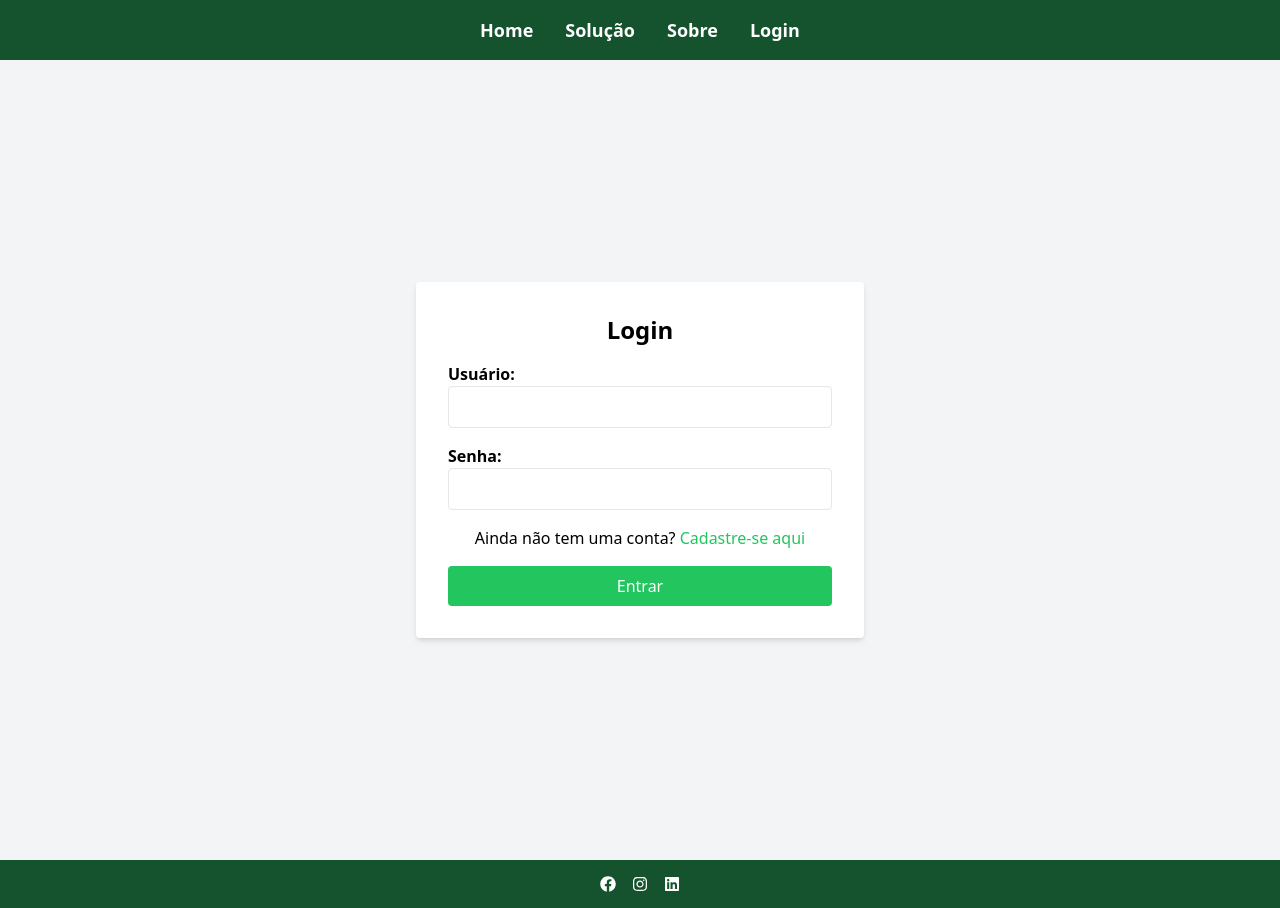
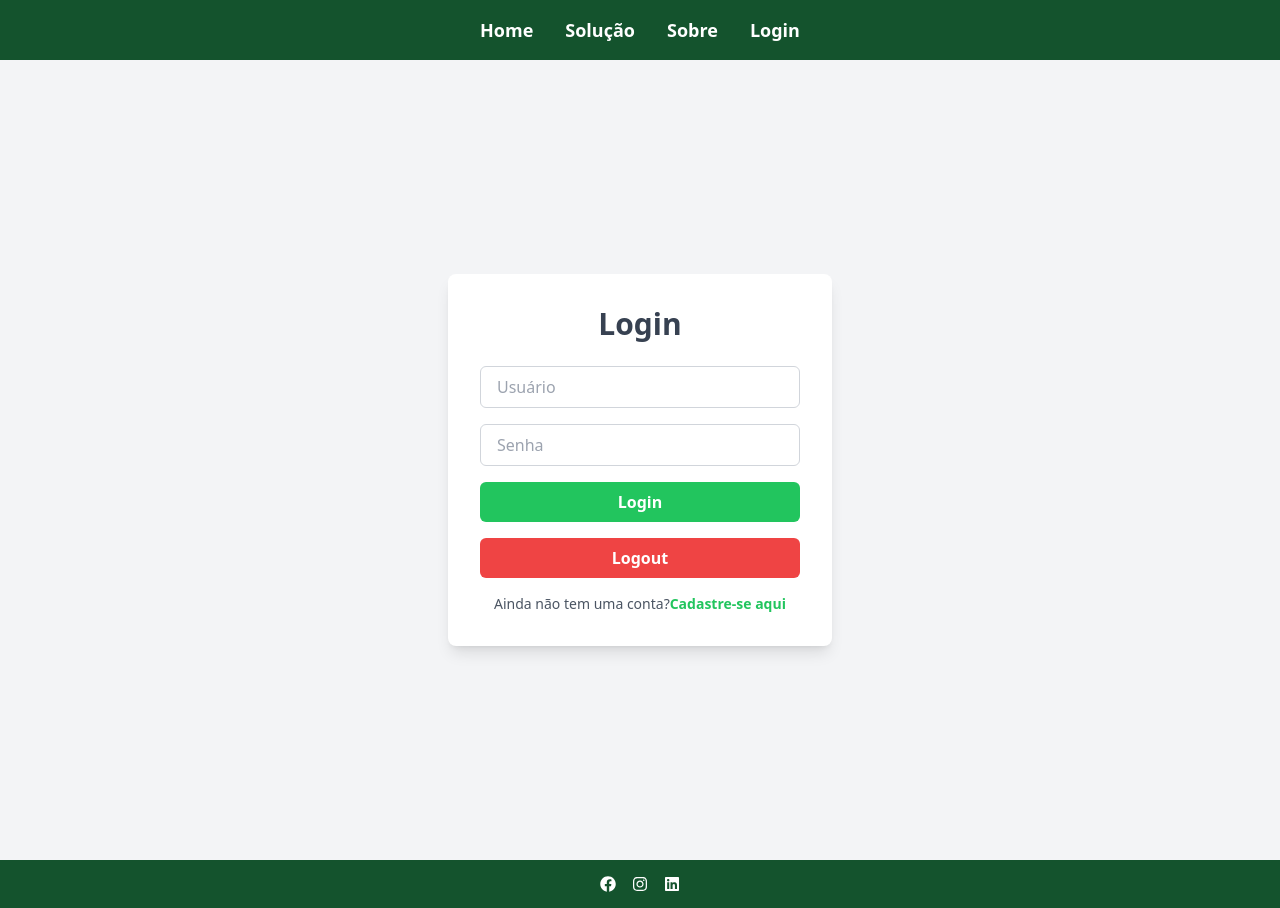
Before and after one commit to EduardoMadid/GS_WebFront, a React (Vite) app: page /login in a window 1280 px wide. Built offline with nearby package versions, Linux system fonts and the light colour scheme.

Commit message:
Melhorando o sessionstorage e arrumando algumas coisas no Home

```diff
--- a/src/routes/Home.jsx
+++ b/src/routes/Home.jsx
@@ -4,9 +4,9 @@ import 'swiper/css'; // Importação do CSS do Swiper
 
 function Home() {
   return (
-    <div className="home-page">
+    <div className="home-page flex flex-col min-h-screen">
       {/* Carrossel Swiper */}
-      <div className="carousel-container mt-8">
+      <div className="carousel-container mt-8 mb-12 w-full cursor-grab">
         <Swiper
           spaceBetween={50} // Espaço entre os slides
           slidesPerView={1} // Número de slides visíveis ao mesmo tempo
@@ -20,86 +20,35 @@ function Home() {
         >
           {/* Slide 1 */}
           <SwiperSlide>
-            <img src="../src/assets/a.jpeg" alt="Imagem 1" className="carousel-image" />
+            <img src="../src/assets/a.jpeg" alt="Imagem 1" className="carousel-image w-full h-full object-cover" />
           </SwiperSlide>
 
           {/* Slide 2 */}
           <SwiperSlide>
-            <img src="../src/assets/lampada.jpg" alt="Imagem 2" className="carousel-image" />
+            <img src="../src/assets/lampada.jpg" alt="Imagem 2" className="carousel-image w-full h-full object-cover" />
           </SwiperSlide>
 
           {/* Slide 3 */}
           <SwiperSlide>
-            <img src="../src/assets/tecnologia.jpg" alt="Imagem 3" className="carousel-image" />
+            <img src="../src/assets/tecnologia.jpg" alt="Imagem 3" className="carousel-image w-full h-full object-cover" />
           </SwiperSlide>
 
           {/* Slide 4 */}
           <SwiperSlide>
-            <img src="../src/assets/robo.png" alt="Imagem 4" className="carousel-image" />
+            <img src="../src/assets/robo.png" alt="Imagem 4" className="carousel-image w-full h-full object-cover" />
           </SwiperSlide>
 
           {/* Slide 5 */}
           <SwiperSlide>
-            <img src="../src/assets/nature.jpg" alt="Imagem 5" className="carousel-image" />
+            <img src="../src/assets/nature.jpg" alt="Imagem 5" className="carousel-image w-full h-full object-cover" />
           </SwiperSlide>
         </Swiper>
       </div>
 
       {/* Texto abaixo do carrossel */}
-      <p className="text-center mt-6 text-xl">A revolução da energia limpa começa aqui. Junte-se a nós para um futuro mais sustentável!</p>
-
-      {/* Estilo inline */}
-      <style jsx>{`
-        .home-page {
-          display: flex;
-          flex-direction: column;
-          min-height: 100vh; /* Garante que o conteúdo ocupe pelo menos a altura da tela */
-        }
-
-        .carousel-container {
-          width: 100%;
-          cursor: grab;
-          height: auto; /* Ajuste a altura conforme necessário para se adequar ao design */
-          position: relative; /* Necessário para que os elementos de navegação apareçam corretamente */
-          margin-bottom: 50px; /* Espaço entre o carrossel e o footer */
-        }
-
-        .carousel-image {
-          width: 100%; /* Faz a imagem ocupar toda a largura do slide */
-          height: 50%; /* Faz a imagem ocupar toda a altura do slide */
-
-        }
-
-        .text-center {
-          text-align: center;
-        }
-
-        .mt-8 {
-          margin-top: 2rem; /* Distância entre os elementos */
-        }
-
-        .text-xl {
-          font-size: 1.25rem; /* Ajuste o tamanho da fonte conforme necessário */
-        }
-
-        .font-bold {
-          font-weight: bold;
-        }
-
-        .text-3xl {
-          font-size: 2rem; /* Ajuste o tamanho do título */
-        }
-
-        /* Estilo do Footer */
-        footer {
-        background-color: #282c34;
-        color: white;
-        padding: 20px;
-        text-align: center;
-        }
-      `}</style>
+      <p className="text-center mt-6 text-xl font-semibold">A revolução da energia limpa começa aqui. Junte-se a nós para um futuro mais sustentável!</p>
     </div>
-);
+  );
 }
 
 export default Home;
--- a/src/routes/Login.jsx
+++ b/src/routes/Login.jsx
@@ -1,41 +1,76 @@
+import { useState } from 'react';
 import { Link } from 'react-router-dom';
+import CryptoJS from 'crypto-js';
 
 function Login() {
+  const [user, setUser] = useState('');
+  const [password, setPassword] = useState('');
+
+  const handleLogin = () => {
+    const encryptedData = CryptoJS.AES.encrypt(
+      JSON.stringify({ user, password }),
+      'secret-key'
+    ).toString();
+    sessionStorage.setItem('userSession', encryptedData);
+    alert('Login realizado com sucesso!');
+  };
+
+  const handleLogout = () => {
+    sessionStorage.removeItem('userSession');
+    alert('Logout realizado!');
+  };
+
   return (
-    <div className="flex flex-col min-h-screen">
-      {/* Conteúdo do Login */}
-      <div className="flex-grow flex items-center justify-center bg-gray-100">
-        <div className="p-8 bg-white shadow-md rounded w-full max-w-md">
-          <h1 className="text-2xl font-bold mb-4 text-center">Login</h1>
-          <form className="space-y-4">
+    <div className="flex items-center justify-center min-h-screen bg-gray-100">
+      <div className="w-full max-w-sm p-8 bg-white shadow-lg rounded-lg">
+        <h1 className="text-3xl font-bold text-center text-gray-700 mb-6">Login</h1>
+
+        <div className="space-y-4">
+          {/* Input para Usuário */}
           <div>
-              <label className="block font-semibold" htmlFor="username">Usuário:</label>
             <input
               type="text"
-                id="username"
-                className="border rounded p-2 w-full"
-                required
+              placeholder="Usuário"
+              value={user}
+              onChange={(e) => setUser(e.target.value)}
+              className="w-full px-4 py-2 border border-gray-300 rounded-md focus:outline-none focus:ring-2 focus:ring-green-500"
             />
           </div>
+
+          {/* Input para Senha */}
           <div>
-              <label className="block font-semibold" htmlFor="password">Senha:</label>
             <input
               type="password"
-                id="password"
-                className="border rounded p-2 w-full"
-                required
+              placeholder="Senha"
+              value={password}
+              onChange={(e) => setPassword(e.target.value)}
+              className="w-full px-4 py-2 border border-gray-300 rounded-md focus:outline-none focus:ring-2 focus:ring-green-500"
             />
           </div>
-          </form>
-          <p className="mt-4 text-center">
-            Ainda não tem uma conta? <Link to="/cadastrar" className="text-green-500">Cadastre-se aqui</Link>
+
+          {/* Botões de Login e Logout */}
+          <div className="flex flex-col space-y-4 mt-6">
+            <button
+              onClick={handleLogin}
+              className="w-full py-2 bg-green-500 text-white font-semibold rounded-md hover:bg-green-600 focus:outline-none focus:ring-2 focus:ring-green-500"
+            >
+              Login
+            </button>
+            <button
+              onClick={handleLogout}
+              className="w-full py-2 bg-red-500 text-white font-semibold rounded-md hover:bg-red-600 focus:outline-none focus:ring-2 focus:ring-red-500"
+            >
+              Logout
+            </button>
+          </div>
+
+          {/* Link para página de cadastro */}
+          <p className="mt-4 text-center text-sm text-gray-600">
+            Ainda não tem uma conta?
+            <Link to="/cadastrar" className="text-green-500 hover:text-green-600 font-semibold">
+               Cadastre-se aqui
+            </Link>
           </p>
-          <button
-            type="submit"
-            className="bg-green-500 text-white p-2 rounded w-full mt-4 hover:bg-green-600"
-          >
-            Entrar
-          </button>
         </div>
       </div>
     </div>
```
Lines whose indentation alone changed are shown as unchanged.
